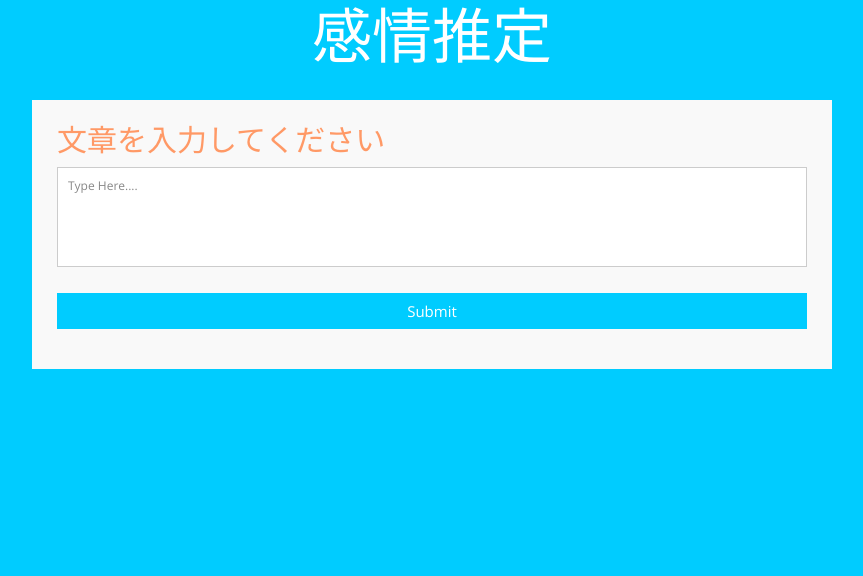
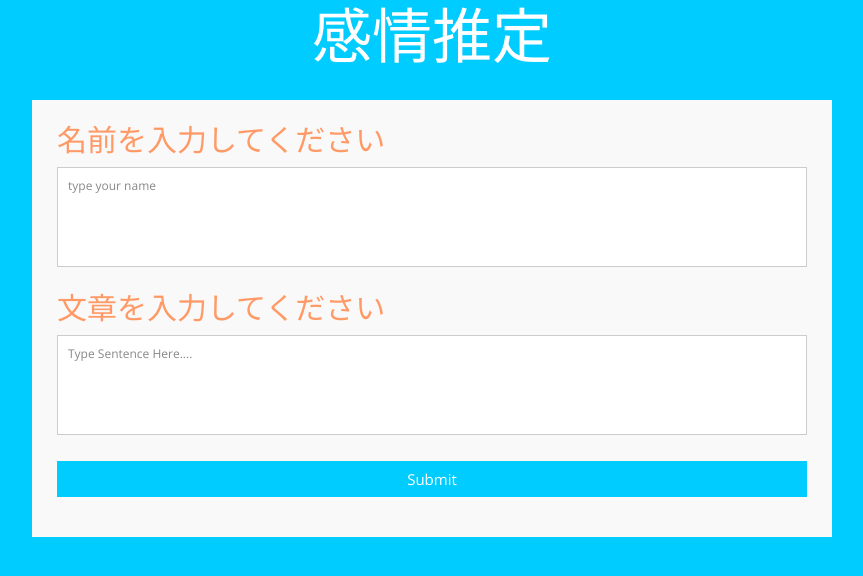
Before and after one commit to ryt31/Flask_Page_Template, a plain HTML site: page templates/index.html in a window 1280 px wide. Shown: the whole page, without its empty margins (208-1071 px from the left). Drawn offline with nearby package versions, Linux system fonts and the light colour scheme; files that its build step writes are made by us from their sources.

Commit message:
名前入力欄の追加

```diff
--- a/templates/index.html
+++ b/templates/index.html
@@ -9,9 +9,14 @@
 	<h1 class="title">感情推定</h1>
 	<div class="container">
 		<form id="contact" action="/predict" method="POST" enctype="multipart/form-data">
+			<h3>名前を入力してください</h3>
+			<fieldset>
+				<textarea type="text" name="name" placeholder="type your name" tabindex="1" required></textarea>
+			</fieldset>
 			<h3>文章を入力してください</h3>
 			<fieldset>
-				<textarea type="text" name="sentence" placeholder="Type Here...." tabindex="5" required></textarea>
+				<textarea type="text" name="sentence" placeholder="Type Sentence Here...." tabindex="5"
+					required></textarea>
 			</fieldset>
 			<fieldset>
 				<button name="submit" type="submit" id="contact-submit" data-submit="...Sending">Submit</button>
```
